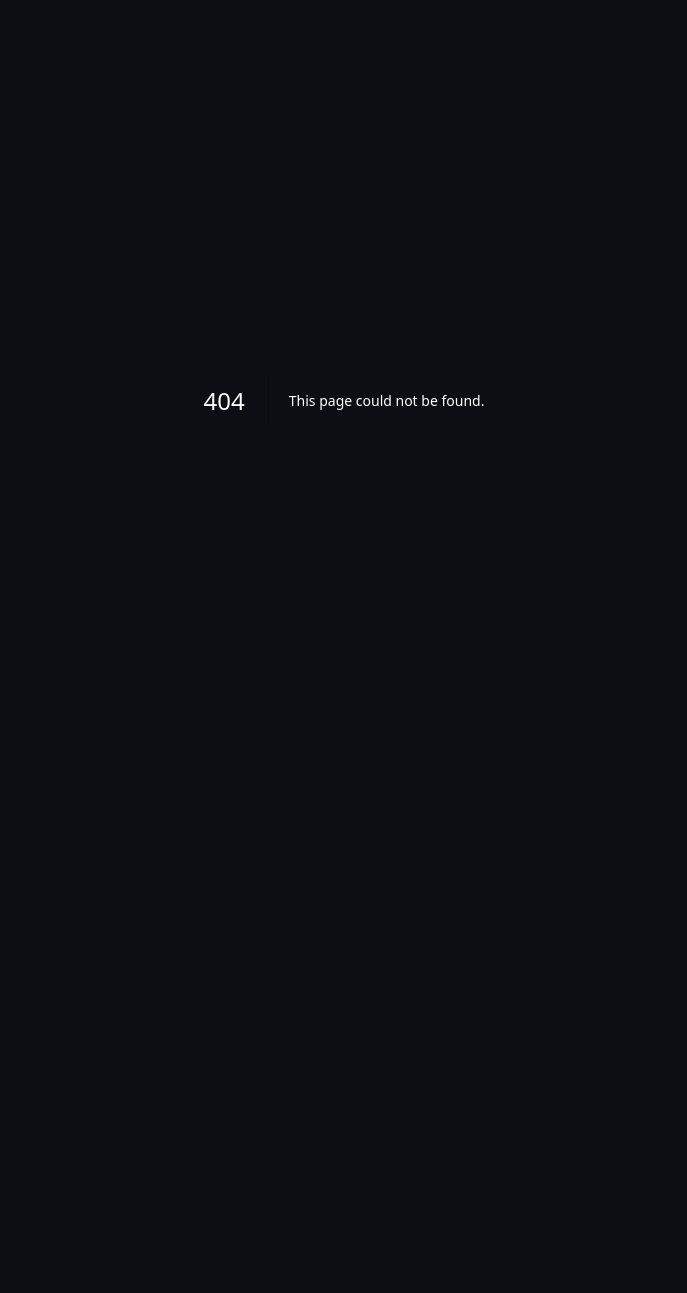
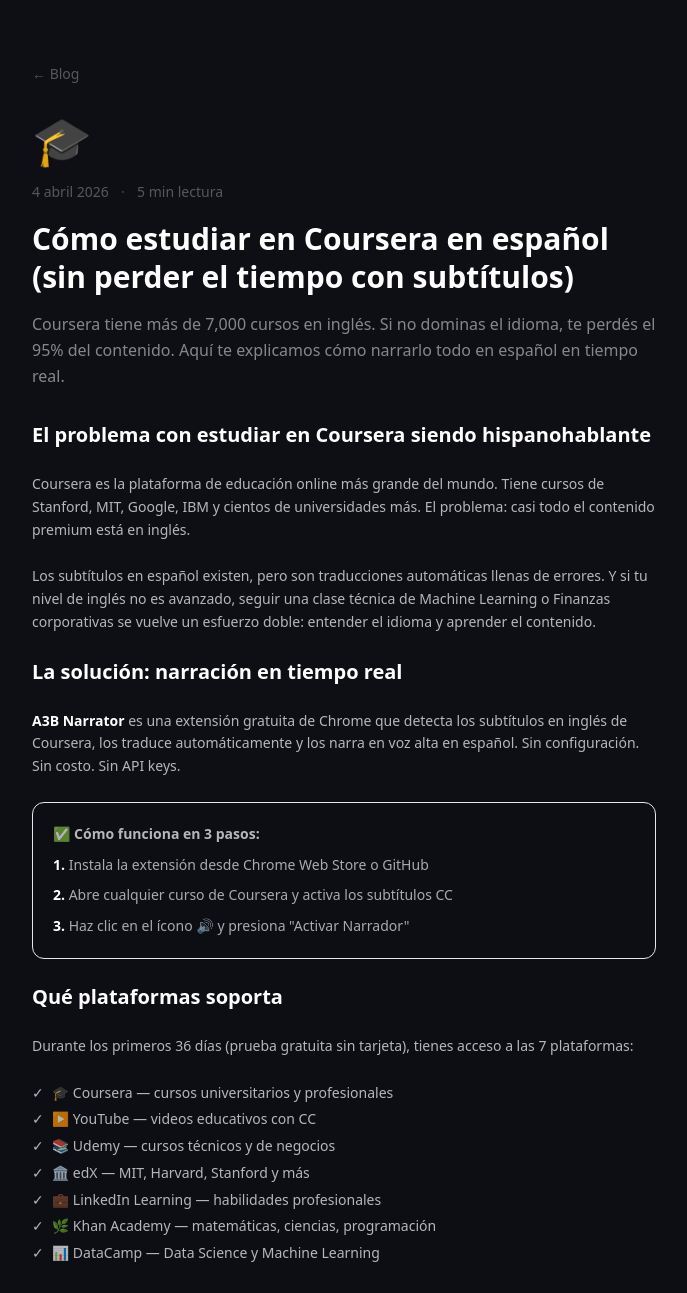
Before and after one commit to rmt124550-dot/a3b-platform, a Next.js app in the folder frontend/: page /blog/coursera-en-espanol in a window 1280 px wide. Before the commit this address had no page. Shown: the top 1293 px of the page, without its empty margins (296-983 px from the left). Before the commit the page ends 800 px from the top, so only its background shows below. Built offline with nearby package versions, Linux system fonts and the light colour scheme.

Commit message:
feat: SEO article — 'Cómo estudiar en Coursera en español'

```diff
--- /dev/null
+++ b/frontend/src/app/blog/coursera-en-espanol/page.tsx
@@ -0,0 +1,98 @@
+import type { Metadata } from 'next'
+import Link from 'next/link'
+
+export const metadata: Metadata = {
+  title: 'Cómo estudiar en Coursera en español — A3B Narrator',
+  description: 'Coursera tiene 7,000+ cursos en inglés. Aprende a narrarlos en español en tiempo real con A3B Narrator. Guía paso a paso, gratis.',
+  keywords: ['coursera en español', 'estudiar coursera español', 'subtítulos coursera español', 'narrador coursera'],
+}
+
+export default function ArticleCoursera() {
+  return (
+    <main className="min-h-screen bg-surface grain px-6 py-16 max-w-2xl mx-auto">
+      <Link href="/blog" className="text-white/30 hover:text-white/60 text-sm mb-8 block">← Blog</Link>
+
+      <div className="mb-8">
+        <div className="text-5xl mb-4">🎓</div>
+        <div className="flex items-center gap-3 mb-4">
+          <span className="text-white/30 text-sm">4 abril 2026</span>
+          <span className="text-white/20">·</span>
+          <span className="text-white/30 text-sm">5 min lectura</span>
+        </div>
+        <h1 className="text-3xl font-black mb-4 leading-tight">
+          Cómo estudiar en Coursera en español (sin perder el tiempo con subtítulos)
+        </h1>
+        <p className="text-white/50 text-base leading-relaxed">
+          Coursera tiene más de 7,000 cursos en inglés. Si no dominas el idioma, te perdés el 95% del contenido.
+          Aquí te explicamos cómo narrarlo todo en español en tiempo real.
+        </p>
+      </div>
+
+      <div className="prose prose-invert max-w-none space-y-6 text-white/70 text-sm leading-relaxed">
+
+        <h2 className="text-xl font-black text-white">El problema con estudiar en Coursera siendo hispanohablante</h2>
+        <p>
+          Coursera es la plataforma de educación online más grande del mundo. Tiene cursos de Stanford,
+          MIT, Google, IBM y cientos de universidades más. El problema: casi todo el contenido premium está en inglés.
+        </p>
+        <p>
+          Los subtítulos en español existen, pero son traducciones automáticas llenas de errores.
+          Y si tu nivel de inglés no es avanzado, seguir una clase técnica de Machine Learning o Finanzas
+          corporativas se vuelve un esfuerzo doble: entender el idioma y aprender el contenido.
+        </p>
+
+        <h2 className="text-xl font-black text-white">La solución: narración en tiempo real</h2>
+        <p>
+          <strong className="text-white">A3B Narrator</strong> es una extensión gratuita de Chrome que detecta
+          los subtítulos en inglés de Coursera, los traduce automáticamente y los narra en voz alta en español.
+          Sin configuración. Sin costo. Sin API keys.
+        </p>
+
+        <div className="bg-emerald-500/8 border border-emerald-500/20 rounded-xl p-5">
+          <p className="font-bold text-emerald-400 mb-2">✅ Cómo funciona en 3 pasos:</p>
+          <ol className="space-y-2 text-white/65">
+            <li><strong className="text-white">1.</strong> Instala la extensión desde Chrome Web Store o GitHub</li>
+            <li><strong className="text-white">2.</strong> Abre cualquier curso de Coursera y activa los subtítulos CC</li>
+            <li><strong className="text-white">3.</strong> Haz clic en el ícono 🔊 y presiona "Activar Narrador"</li>
+          </ol>
+        </div>
+
+        <h2 className="text-xl font-black text-white">Qué plataformas soporta</h2>
+        <p>
+          Durante los primeros 36 días (prueba gratuita sin tarjeta), tienes acceso a las 7 plataformas:
+        </p>
+        <ul className="space-y-1">
+          {['🎓 Coursera — cursos universitarios y profesionales',
+            '▶️ YouTube — videos educativos con CC',
+            '📚 Udemy — cursos técnicos y de negocios',
+            '🏛️ edX — MIT, Harvard, Stanford y más',
+            '💼 LinkedIn Learning — habilidades profesionales',
+            '🌿 Khan Academy — matemáticas, ciencias, programación',
+            '📊 DataCamp — Data Science y Machine Learning',
+          ].map(p => <li key={p} className="flex items-start gap-2"><span>✓</span><span>{p}</span></li>)}
+        </ul>
+
+        <h2 className="text-xl font-black text-white">¿Cuánto cuesta?</h2>
+        <p>
+          Los primeros <strong className="text-white">36 días son completamente gratuitos</strong>, sin tarjeta
+          de crédito. Después, el plan PRO cuesta <strong className="text-white">$4.99/mes</strong> o
+          <strong className="text-white"> $39.99/año</strong> (equivale a $3.33/mes).
+        </p>
+        <p>
+          Para la mayoría de estudiantes, 36 días alcanza para completar 1 o 2 cursos completos.
+          Es suficiente para evaluar si la herramienta vale la pena — y en ese tiempo ya vas a notar
+          la diferencia en tu capacidad de aprendizaje.
+        </p>
+
+        <div className="bg-[#6366f1]/8 border border-[#6366f1]/20 rounded-xl p-5 text-center">
+          <p className="font-bold text-white mb-2">Prueba A3B Narrator gratis</p>
+          <p className="text-white/45 text-xs mb-4">36 días · Sin tarjeta · Sin límites</p>
+          <Link href="/register"
+            className="inline-block bg-[#6366f1] text-white font-black px-8 py-3 rounded-xl hover:bg-[#5558e8] transition-all text-sm">
+            Empezar ahora →
+          </Link>
+        </div>
+      </div>
+    </main>
+  )
+}
```
